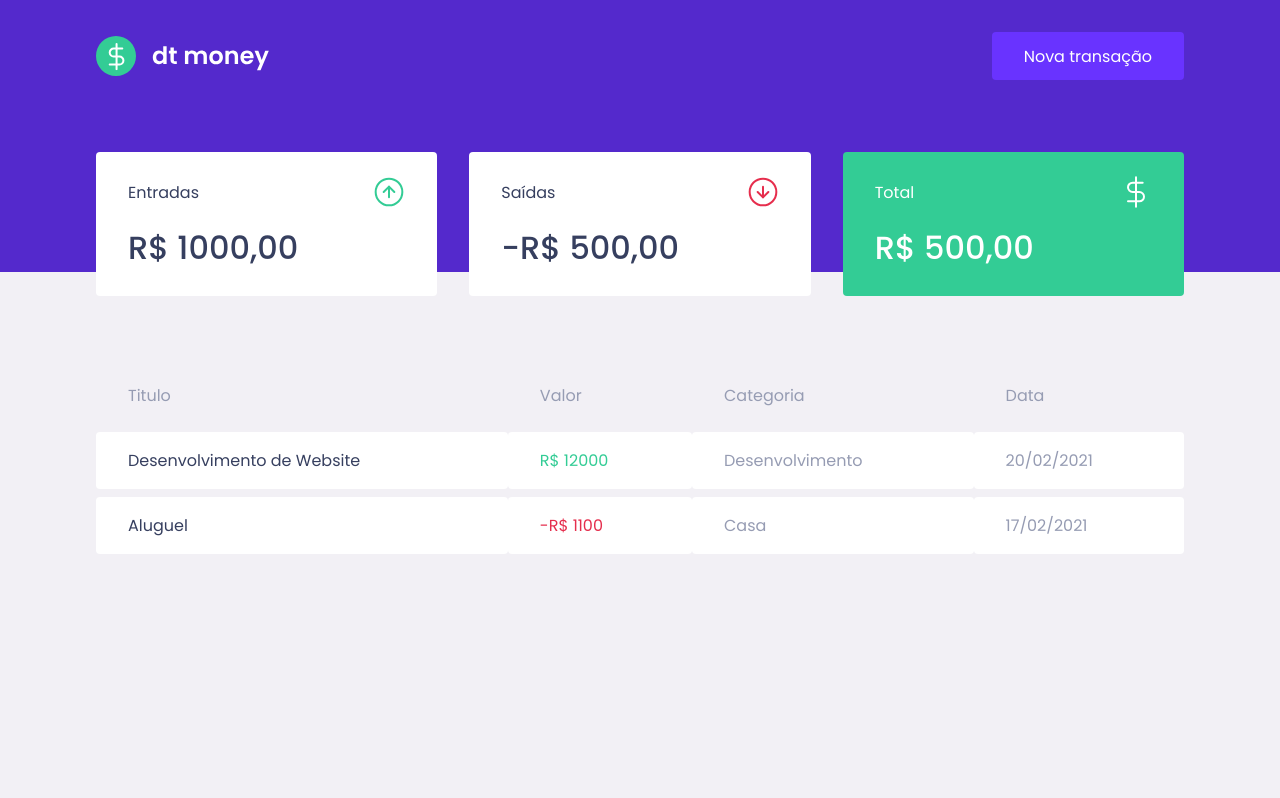
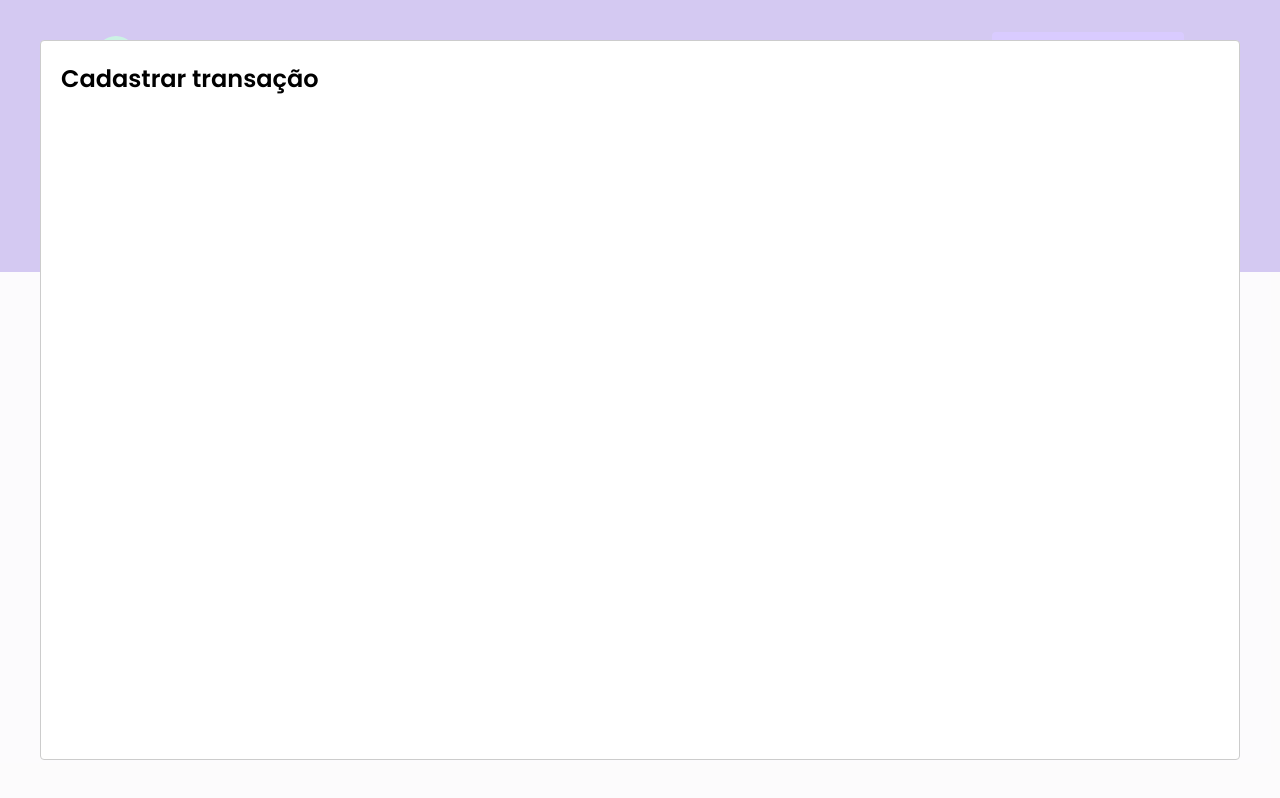
Before and after one commit to Yeda0/dtmoney, a React (Create React App) app in the folder dt-money/: page / in a window 1280 px wide. Both pictures are taken after a click on the button "Nova transação". Built offline with nearby package versions, Linux system fonts and the light colour scheme; no server answers; what miragejs would draw is missing.

Commit message:
add react-modal

```diff
--- a/dt-money/package.json
+++ b/dt-money/package.json
@@ -17,6 +17,7 @@
     "@types/node": "^16.7.13",
     "@types/react": "^17.0.20",
     "@types/react-dom": "^17.0.9",
+    "@types/react-modal": "^3.13.1",
     "@types/styled-components": "^5.1.24",
     "react": "^17.0.2",
     "react-dom": "^17.0.2",
--- a/dt-money/src/App.tsx
+++ b/dt-money/src/App.tsx
@@ -1,12 +1,32 @@
+import Modal from 'react-modal'
+import { useState } from 'react';
 import { Dashboard } from "./components/dashboard";
 import { Header } from "./components/Header/Index";
 import { GlobalStyle } from "./styles/global";
 
+Modal.setAppElement('#root')
+
 export function App() {
+
+  const [isNewTransactionModalOpen, setIsNewTransactionModalOpen] = useState(false)
+
+  function handleOpenNewTransactionModal() {
+      setIsNewTransactionModalOpen(true)
+  }
+
+  function handleCloseNewTransactionModal() {
+      setIsNewTransactionModalOpen(false)
+  }
   return (
     <>
-      <Header/>
+      <Header openNewTransactionModal={handleOpenNewTransactionModal}/>
       <Dashboard/>
+
+      <Modal
+          isOpen={isNewTransactionModalOpen}
+          onRequestClose={handleCloseNewTransactionModal}>
+              <h2>Cadastrar transação</h2>
+          </Modal>
       <GlobalStyle/>
     </>
   );
--- a/dt-money/src/components/Header/Index.tsx
+++ b/dt-money/src/components/Header/Index.tsx
@@ -1,14 +1,24 @@
+import { useState } from 'react'
+import Modal from 'react-modal'
 import logoImg from '../../assets/logo.svg'
 import { Container,Content } from './styles'
 
-export function Header() {
+interface  HeaderProps {
+    openNewTransactionModal : () => void
+}
+export function Header({openNewTransactionModal} : HeaderProps) {
+
+
+
     return(
         <Container>
        <Content>
        <img src={logoImg} alt="dt money" />
-          <button type="button">
+          <button type="button" onClick={openNewTransactionModal}>
               Nova transação
           </button>
+
+
        </Content>
         </Container>
     )
```
Also changed, not shown: 1 other file (tests, documents, lock files or other folders).
